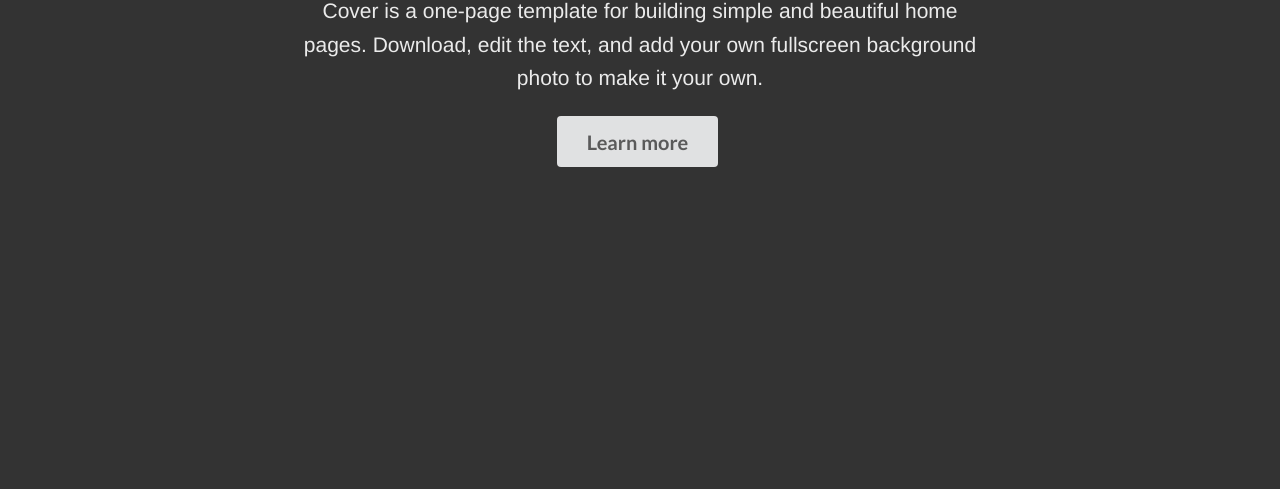
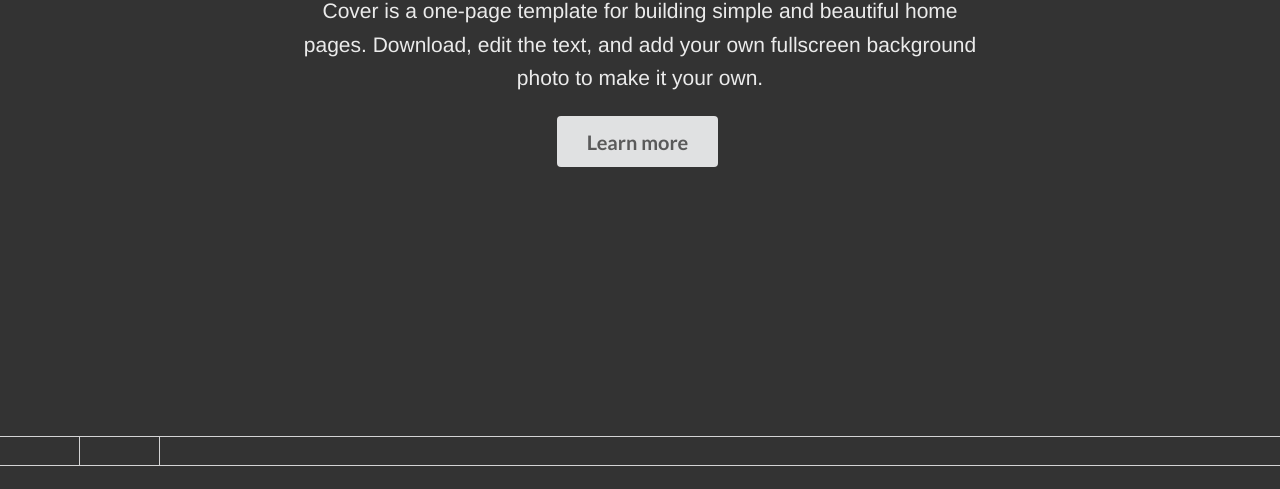
Before and after one commit to UIDD2021ElderlyApp/Oldfriend, a plain HTML site: page index.html in a window 1280 px wide. Shown: the part 311-800 px from the top of the page. Drawn offline with nearby package versions, Linux system fonts and the light colour scheme; a script that the page names is missing.

Commit message:
to little

```diff
--- a/index.html
+++ b/index.html
@@ -42,8 +42,15 @@
             <div class="ui huge button">Learn more</div>
         </div>
         <footer class="ui inverted vertical segment">
-
-            <div id="The_following_code_paragraphs_are_used_to_call_js_programs_please_do_not_change_them">
+            <div class="ui celled grid">
+                <div class="row">
+                    <div class="wide column"></div>
+                    <div class="four column"></div>
+                    <div class="four wide"></div>
+                    <div class="four wide column"></div>
+                </div>
+            </div>
+            <div id="The_following_code_paragraphs_are_used_to_call_js_programs_please_do_not_change_them" style="display: none;">
                 <!--js-->
                 <!--jquery-->
                 <script src="https://code.jquery.com/jquery-3.1.1.min.js"
```
